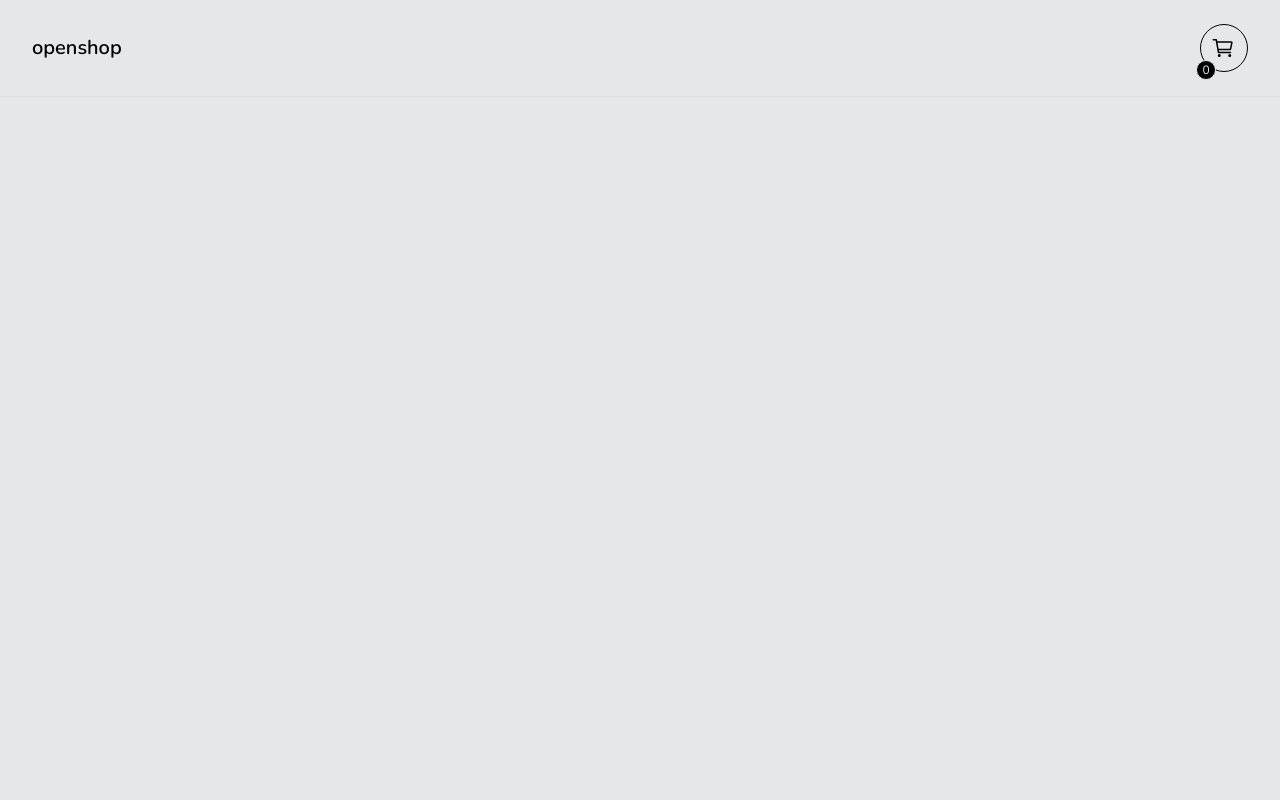
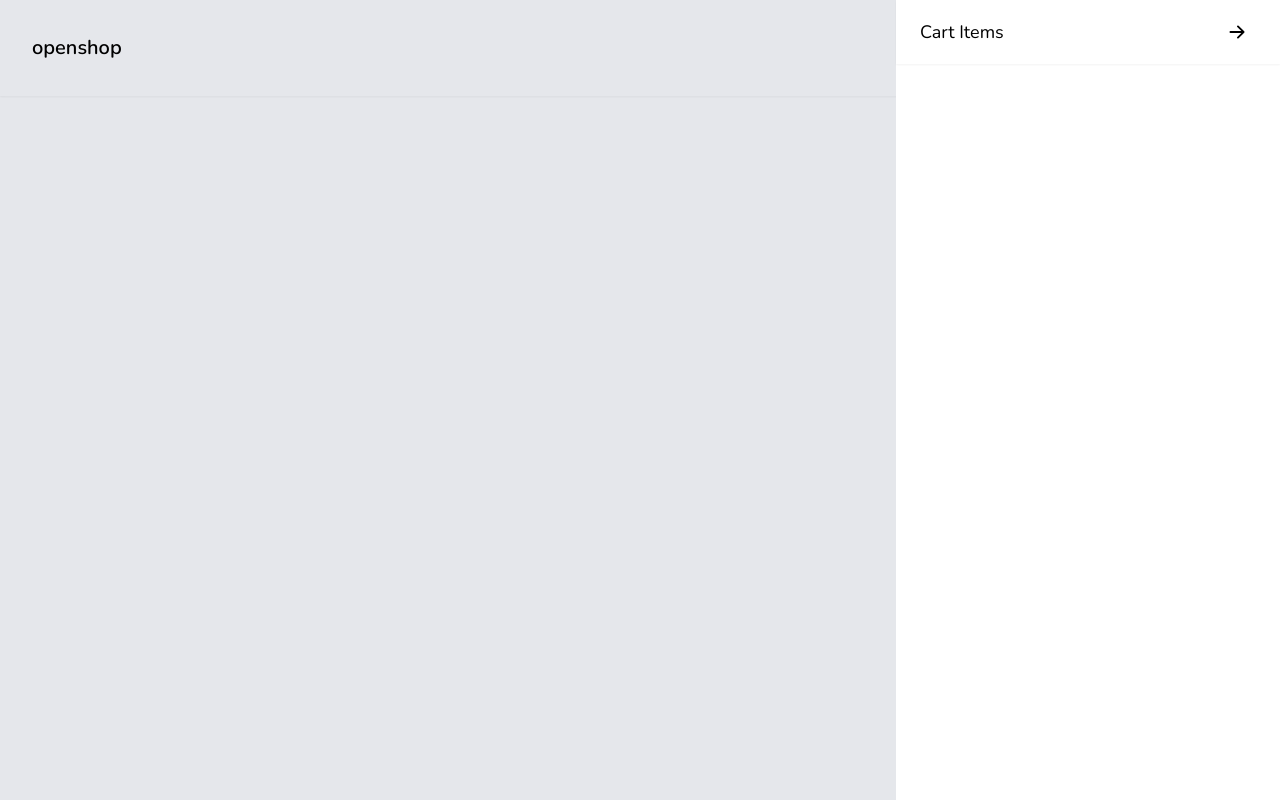
Before and after one commit to fnandesrafael/openshop, a React (Vite) app: page / in a window 1280 px wide. Built offline with nearby package versions, Linux system fonts and the light colour scheme.

Commit message:
feat: component Cart code impementation with tdd

```diff
--- a/src/App.tsx
+++ b/src/App.tsx
@@ -6,7 +6,7 @@ function App() {
   return (
     <div className="h-screen w-full bg-gray-200">
       <Header />
-      <Cart />
+      <Cart setCanShowCart={() => {}} />
     </div>
   );
 }
--- a/src/components/Cart/Cart.tsx
+++ b/src/components/Cart/Cart.tsx
@@ -2,11 +2,11 @@ import React from 'react';
 import { BsArrowRightShort } from 'react-icons/bs';
 
 type CartProps = {
-  canShowCart: () => void;
+  setCanShowCart: () => void;
 };
 
-export default function Cart({ canShowCart }: CartProps) {
-  return canShowCart ? (
+export default function Cart({ setCanShowCart }: CartProps) {
+  return (
     <aside
       className="fixed right-0 top-0 h-screen w-full bg-white sm:w-[50%] md:w-[40%] lg:w-[30%]"
       role="tab"
@@ -18,13 +18,15 @@ export default function Cart({ canShowCart }: CartProps) {
         <h1 className="text-lg" role="heading">
           Cart Items
         </h1>
+
         <button
           className="rounded-full p-1 transition-all ease-in-out  hover:bg-slate-50"
           role="button"
+          onClick={setCanShowCart}
         >
           <BsArrowRightShort className="text-3xl" />
         </button>
       </header>
     </aside>
-  ) : null;
+  );
 }
```
Also changed, not shown: 1 other file (tests, documents, lock files or other folders).
